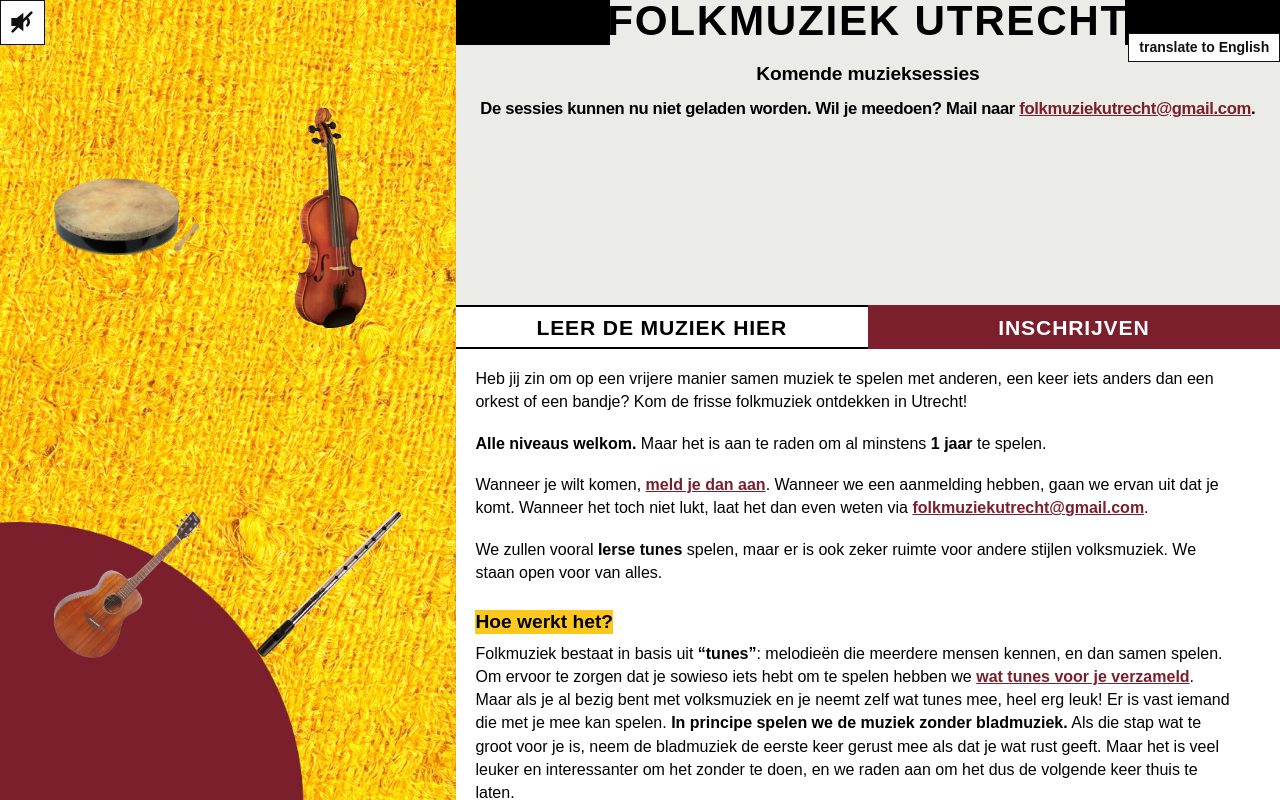
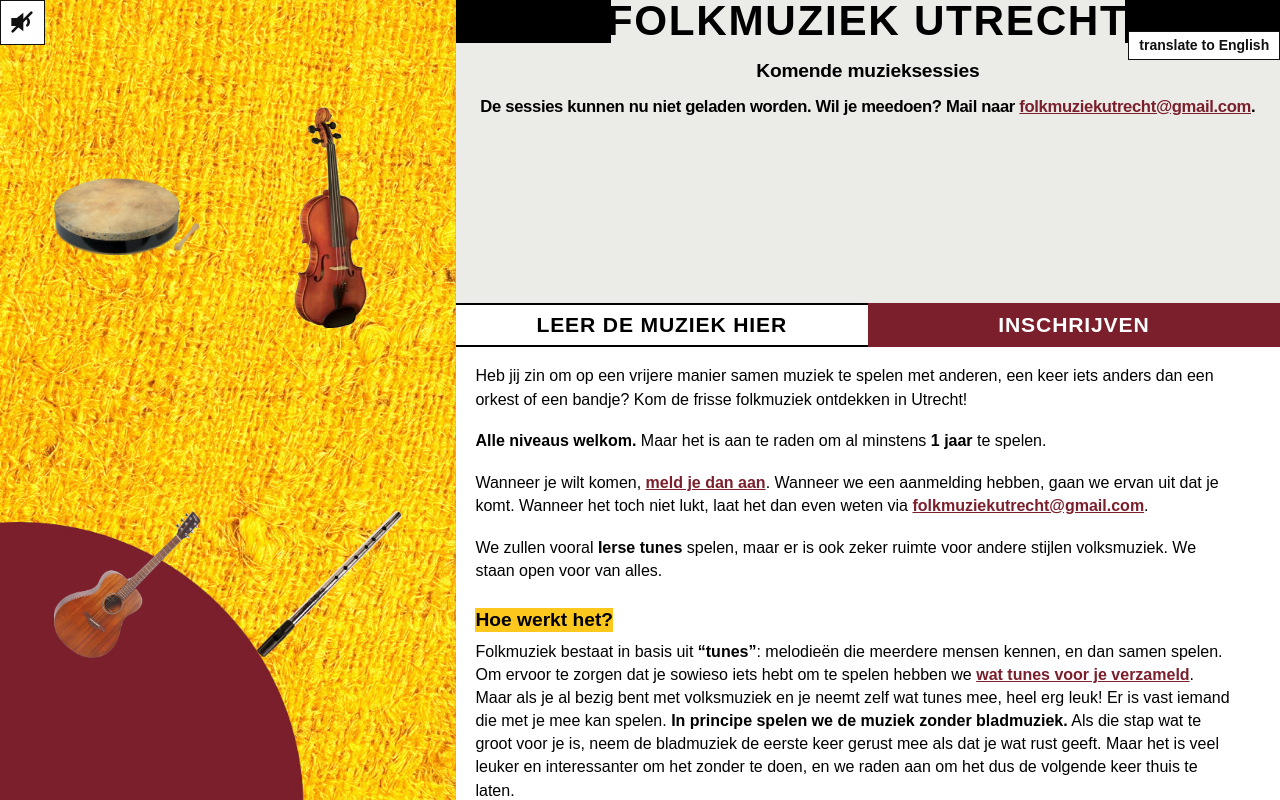
Before and after one commit to Pieterwattel/folkwebsite, a plain HTML site: page index.html in a window 1280 px wide. Drawn offline with Linux system fonts and the light colour scheme; no server answers.

Commit message:
Title: black bar covers the last pixel left of the F; bar as high as the letters
Co-Authored-By: Claude Opus 5.5 <noreply@anthropic.com>

```diff
--- a/index.html
+++ b/index.html
@@ -7,7 +7,7 @@
 <link rel="icon" type="image/png" sizes="64x64" href="assets/img/favicon.png?v=2">
 <link rel="icon" type="image/png" sizes="32x32" href="assets/img/favicon-32.png?v=2">
 <link rel="apple-touch-icon" href="assets/img/apple-touch-icon.png?v=2">
-<link rel="stylesheet" href="site.css?v=28">
+<link rel="stylesheet" href="site.css?v=29">
 </head>
 <body class="view-home">
 <!--
--- a/site.css
+++ b/site.css
@@ -146,17 +146,17 @@ body.view-home { height: 100vh; overflow: hidden; }
 .site-title span {
   flex: 0 1 auto;
   position: relative;
-  padding: 0 0 .07em;   /* letters touch the top of the page; a little room below so round letters are not cut off */
-  /* pull the black bars over the empty side space built into the F (.07em) and after the T
-     (.022em + the .04em letter-spacing), so they touch the letters */
-  margin: 0 -.062em 0 -.07em;
+  padding: 0 0 .015em;   /* bar is exactly as high as the letters; .015em covers the round bottoms of O, U, C */
+  /* pull the black bars over the empty side space built into the F (≈.07em, plus a pixel of
+     anti-aliasing) and after the T (.022em + the .04em letter-spacing), so they touch the letters */
+  margin: 0 -.062em 0 -.095em;
   background: var(--grey);
   text-align: center;
   text-box: trim-both cap alphabetic;
 }
 :root { --title-size: clamp(36px, 3.3vw, 64px); }
-/* on the home page the language button sits just below the title bar (cap height of Arial ≈ .72em + .07em padding) */
-body.view-home .lang-button { top: calc(var(--title-size) * .79); }
+/* on the home page the language button sits just below the title bar (cap height of Arial ≈ .72em + .015em padding) */
+body.view-home .lang-button { top: calc(var(--title-size) * .74); }
 
 /* grey top part with the sessions; fixed height, the list scrolls inside */
 .top {
@@ -304,7 +304,7 @@ body.view-home .lang-button { top: calc(var(--title-size) * .79); }
   .signup-button, .learn-button { font-size: .8rem; letter-spacing: .02em; }
   :root { --title-size: 1.6rem; }
   /* the title wraps to two lines on a phone: 2em line minus the trimmed space ≈ 1.75em */
-  body.view-home .lang-button { top: calc(var(--title-size) * 1.82); }
+  body.view-home .lang-button { top: calc(var(--title-size) * 1.77); }
   .info { padding: .75rem .65rem 2rem; font-size: 1.1rem; }
 }
 
```
